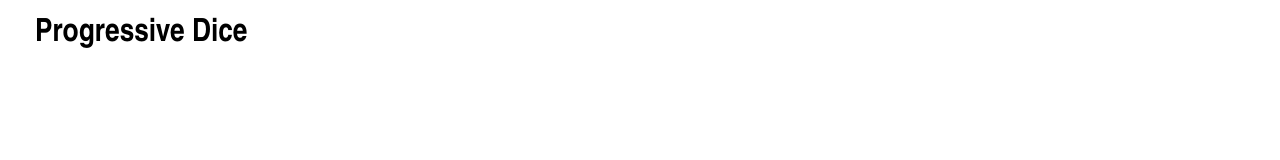
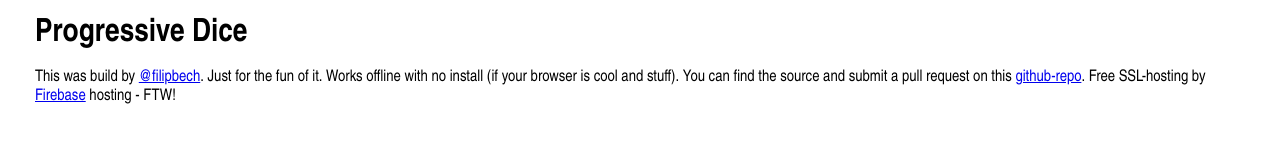
Before and after one commit to filipbech/progressivedice, a website with bundled scripts: page src/index.html in a window 1280 px wide. Built offline with nearby package versions, Linux system fonts and the light colour scheme.

Commit message:
Add description

```diff
--- a/src/index.html
+++ b/src/index.html
@@ -178,6 +178,8 @@
         <h1>Progressive Dice</h1>
     </div>
 
+    <p class="footer">This was build by <a href="https://twitter.com/filipbech">@filipbech</a>. Just for the fun of it. Works offline with no install (if your browser is cool and stuff). You can find the source and submit a pull request on this <a href="https://github.com/filipbech/progressivedice">github-repo</a>. Free SSL-hosting by <a href="https://firebase.google.com/">Firebase</a> hosting - FTW! </p>
+
     <script src="game.js"></script>
     <script>
        const game = new Game(document.getElementById('game'));
```
